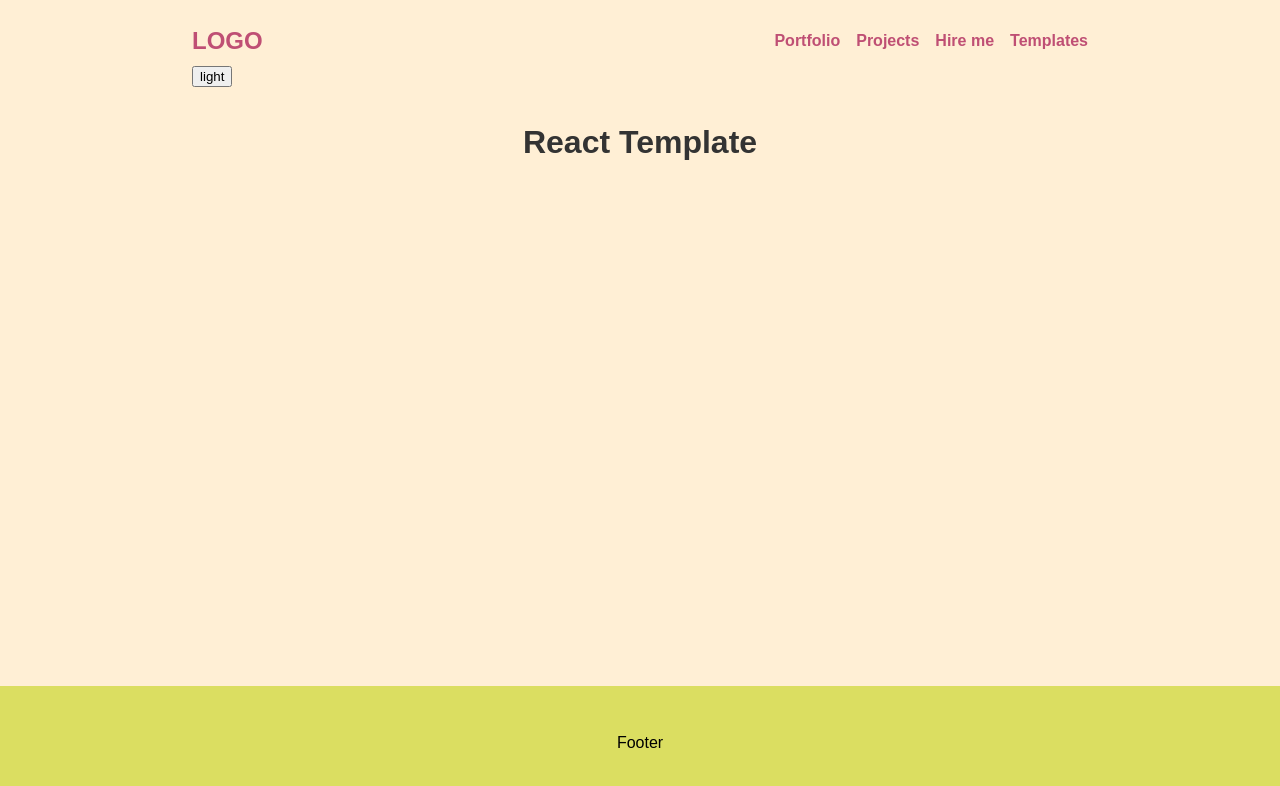
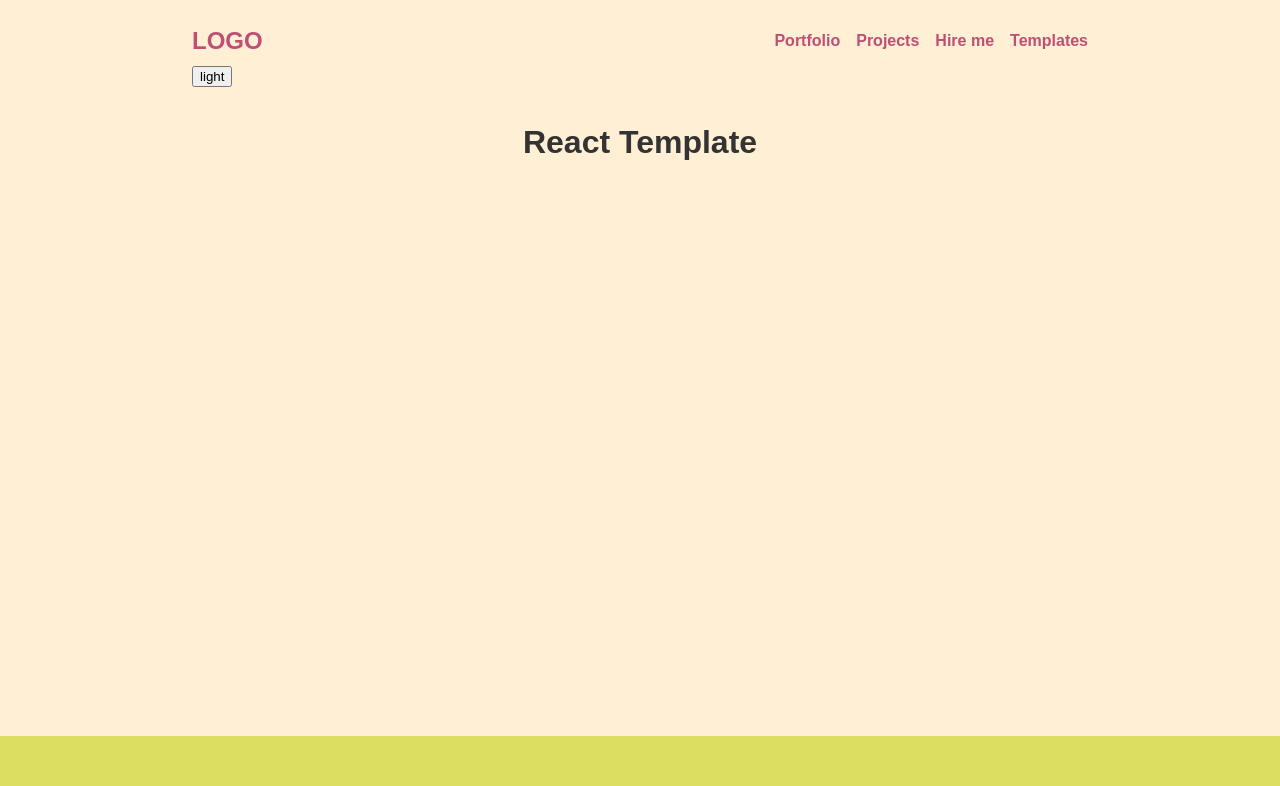
Before and after one commit to Moesera/portfolio-page, a React (Vite) app: page / in a window 1280 px wide. Shown: the top 786 px of the page. Built offline with nearby package versions, Linux system fonts and the light colour scheme.

Commit message:
remove footer text

```diff
--- a/src/components/layout/Footer/index.jsx
+++ b/src/components/layout/Footer/index.jsx
@@ -3,9 +3,7 @@ import * as S from '../../../styled-components/App.styles';
 const Footer = () => {
   return (
 <S.Footer>
-  <section>
-    <p>Footer</p>
-  </section>
+  {/* <S.Logo>Footer</S.Logo> */}
 </S.Footer>
   )
 }
```
